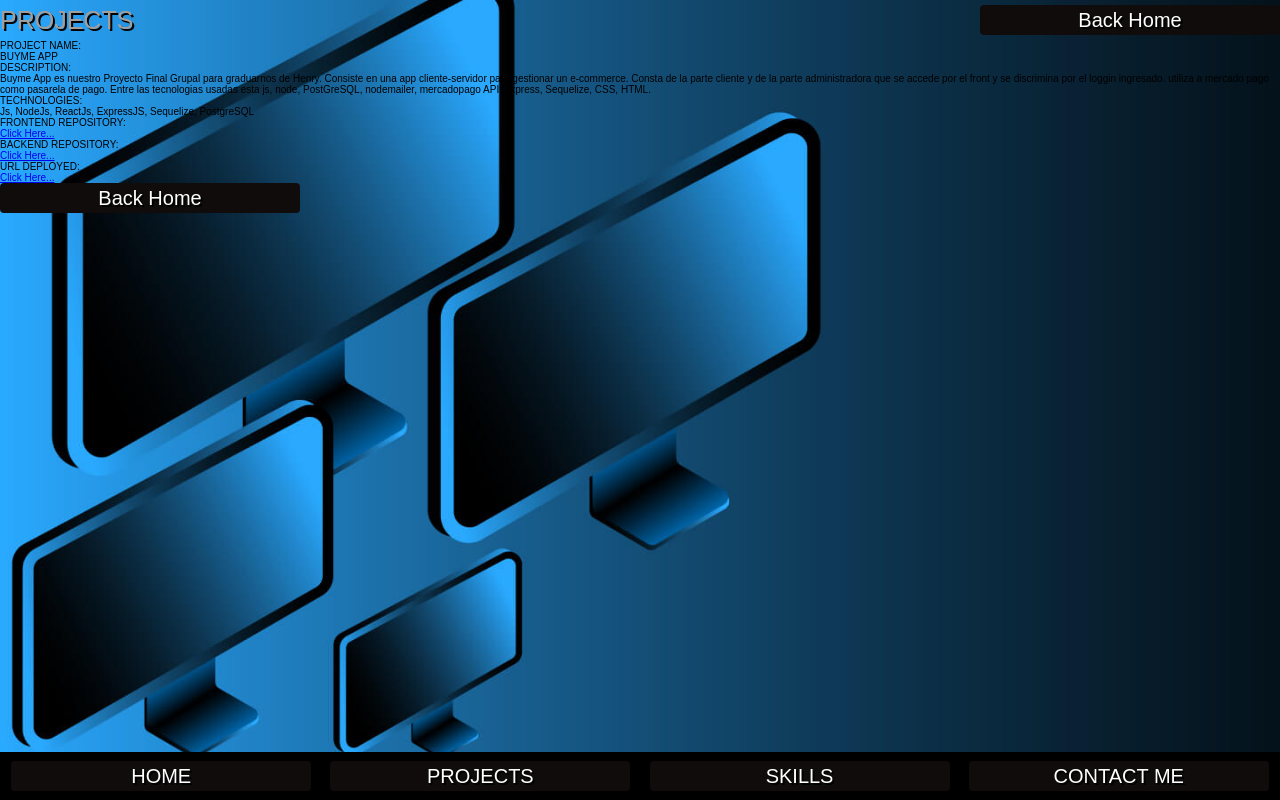
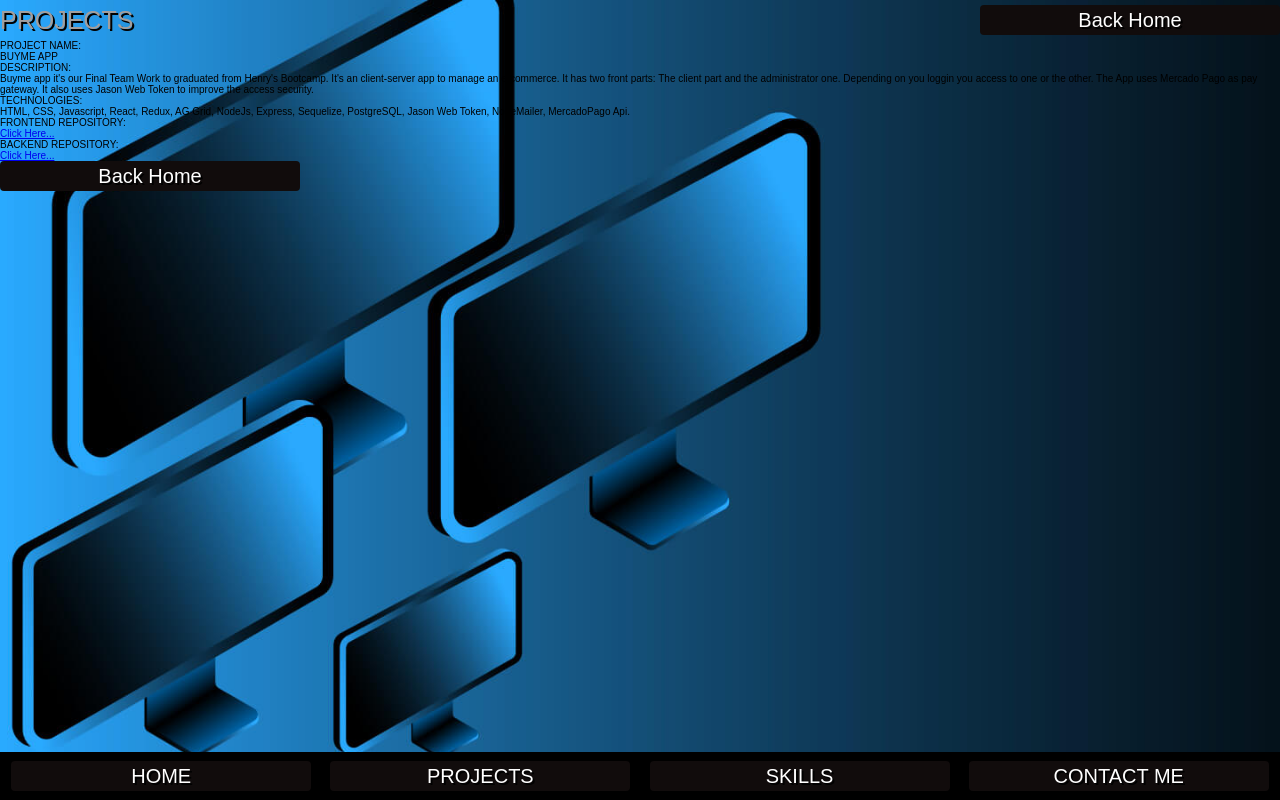
Before and after one commit to JoseCorrientes/pro-portfolio-mobile, a React (Create React App) app: page /Projects in a window 1280 px wide. Built offline with nearby package versions, Linux system fonts and the light colour scheme; a web font is replaced by a local one.

Commit message:
28042023-1

```diff
--- a/src/component/Projects/Projects.jsx
+++ b/src/component/Projects/Projects.jsx
@@ -34,20 +34,14 @@ function Projects ({lang}){
                         </div>
 
 
-
-
-
-
-
                          <div className={ProjectCSS.description_Container}>
                             <p className={ProjectCSS.description_p_Label}>{data.projectDescription[lang]}:</p>
-                            <span className={ProjectCSS.description_span_Text}>Buyme App es nuestro Proyecto Final Grupal para graduarnos de Henry. Consiste en una app cliente-servidor para gestionar un e-commerce. Consta de la parte cliente y de la parte administradora que se accede por el front y se discrimina por el loggin ingresado. utiliza a mercado pago como pasarela de pago. Entre las tecnologias usadas esta js, node, PostGreSQL, nodemailer, mercadopago API, express, Sequelize, CSS, HTML.
-                            </span>
+                            <span className={ProjectCSS.description_span_Text}>{data.projectData[0].pDescription[lang]}</span>
                         </div>
 
                          <div className={ProjectCSS.tech_Container}>
                             <p className={ProjectCSS.tech_p_Label}>{data.projectTechnologies[lang]}:</p>
-                            <span className={ProjectCSS.tech_span_Text}>Js, NodeJs, ReactJs, ExpressJS, Sequelize, PostgreSQL
+                            <span className={ProjectCSS.tech_span_Text}>{data.projectData[0].pTech[lang]}
                             </span>
                         </div>
 
@@ -56,7 +50,7 @@ function Projects ({lang}){
                             <p className={ProjectCSS.frontrepo_p_Label}>{data.projectFERepository[lang]}:</p>
                             <a
                                 className={ProjectCSS.link_External}
-                                href="https://github.com/JoseCorrientes/Buyme-app-PF.git">
+                                href={data.projectData[0].pFront}>
                                 {data.projectClickHere[lang]}
                             </a>
                         </div>
@@ -66,21 +60,22 @@ function Projects ({lang}){
                             <p className={ProjectCSS.backrepo_p_Label}>{data.projectBERepository[lang]}: </p>
                             <a
                                 className={ProjectCSS.link_External}
-                                href="https://github.com/JoseCorrientes/Buyme-app-PF.git">
+                                href={data.projectData[0].pBack}>
                                 {data.projectClickHere[lang]}
                             </a>
                         </div>
 
 
+                        {data.projectData[0].pDeploy && data.projectData[0].pDeploy!=="" &&
                         <div className={ProjectCSS.frontdeploy_Container}>
                             <p className={ProjectCSS.frontdeploy_p_Label}>{data.projectDeployed[lang]}: </p>
-
                             <a
                                 className={ProjectCSS.link_External}
-                                href="https://github.com/JoseCorrientes/Buyme-app-PF.git">
+                                href={data.projectData[0].pDeploy}>
                                 {data.projectClickHere[lang]}
                             </a>
                         </div>
+                        }
 
                     </div>
 
--- a/src/text/text.js
+++ b/src/text/text.js
@@ -42,8 +42,31 @@ const data = {
     projectFERepository: ["FRONTEND REPOSITORY", "REPOSITORIO FRONTEND"],
     projectBERepository: ["BACKEND REPOSITORY", "REPOSITORIO BACKEND"],
     projectDeployed: ["URL DEPLOYED", "URL ACCESO WEB"],
-    projectClickHere: ["Click Here...", "Presione aquí..."]
+    projectClickHere: ["Click Here...", "Presione aquí..."],
+    projectData: [
+        {
+            pName: ["BUYME APP", "BUYMEAPP"],
+            pDescription: ["Buyme app it's our Final Team Work to graduated from Henry's Bootcamp. It's an client-server app to manage an e-commerce. It has two front parts:  The client part and the administrator one. Depending on you loggin you access to one or the other. The App uses Mercado Pago as  pay gateway. It also uses Jason Web Token to improve the access security.", "Buyme App es nuestro Proyecto Final Grupal para graduarnos de Henry. Consiste en una app cliente-servidor para gestionar un e-commerce. Consta de la parte cliente y de la parte administradora que se accede por el front y se discrimina por el loggin ingresado. utiliza a mercado pago como pasarela de pago. Tambien utiliza Jason Web Token para mejorar la seguridad del acceso."],
+            pTech: ["HTML, CSS, Javascript, React, Redux, AG Grid, NodeJs, Express, Sequelize, PostgreSQL, Jason Web Token, NodeMailer, MercadoPago Api.", "HTML, CSS, Javascript, React, Redux, AG Grid, NodeJs, Express, Sequelize, PostgreSQL, Jason Web Token, NodeMailer, MercadoPago Api."],
+            pFront: "https://github.com/JoseCorrientes/Buyme-app-PF.git",
+            pBack: "https://github.com/JoseCorrientes/Buyme-app-PF.git",
+            pDeploy: ""
+        },
+        {
+            pName: ["BUYME APP2", "BUYMEAPP2"],
+            pDescription: ["2Buyme app it's our Final Team Work to graduated from Henry's Bootcamp. It's an client-server app to manage an e-commerce. It has two front parts:  The client part and the administrator one. Depending on you loggin you access to one or the other. The App uses Mercado Pago as  pay gateway. It also uses Jason Web Token to improve the access security.", "2Buyme App es nuestro Proyecto Final Grupal para graduarnos de Henry. Consiste en una app cliente-servidor para gestionar un e-commerce. Consta de la parte cliente y de la parte administradora que se accede por el front y se discrimina por el loggin ingresado. utiliza a mercado pago como pasarela de pago. Tambien utiliza Jason Web Token para mejorar la seguridad del acceso."],
+            pTech: ["2HTML, CSS, Javascript, React, Redux, AG Grid, NodeJs, Express, Sequelize, PostgreSQL, Jason Web Token, NodeMailer, MercadoPago Api.", "2HTML, CSS, Javascript, React, Redux, AG Grid, NodeJs, Express, Sequelize, PostgreSQL, Jason Web Token, NodeMailer, MercadoPago Api."],
+            pFront: "2https://github.com/JoseCorrientes/Buyme-app-PF.git",
+            pBack: "2https://github.com/JoseCorrientes/Buyme-app-PF.git",
+            pDeploy: ""
+        },
+    ]
+
+
     }
 
 
+
+
+
 export { data };
```
